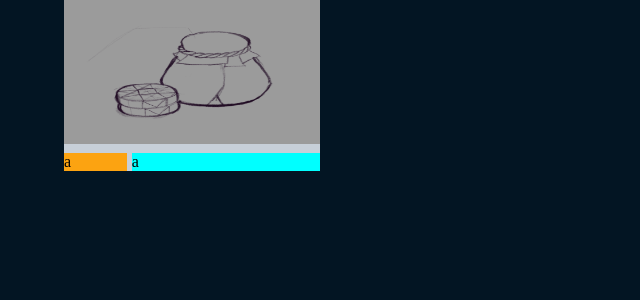
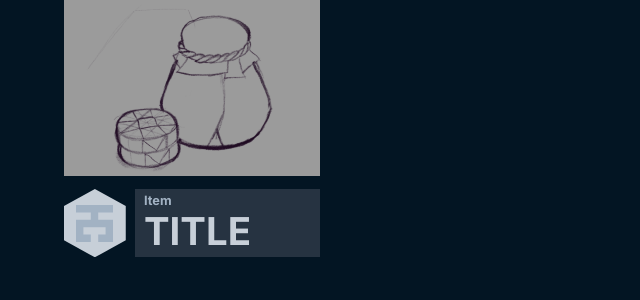
Before and after one commit to sorrowmismana/Cereta-Shagafar, a React (Vite) app: page / in a window 1280 px wide. Shown: the top 300 px of the page, without its empty margins (0-640 px from the left). Built offline with nearby package versions, Linux system fonts and the light colour scheme.

Commit message:
added article card with no animation

```diff
--- a/src/ArticleCard.jsx
+++ b/src/ArticleCard.jsx
@@ -1,4 +1,5 @@
 import image from "./assets/items/Shagafarian-lohtikhar.png"
+import religion_icon from "./assets/icon/religion_icon.svg"
 
 function ArticleCard(){
     return(
@@ -6,8 +7,16 @@ function ArticleCard(){
             <div className="image">
                 <img src={image}/>
             </div>
-            <div className="articleIcon">a</div>
-            <div className="title">a</div>
+            <div className="articleIcon">
+                <div src={religion_icon} className="itemCardIcon">
+                </div>
+            </div>
+            <div className="title">
+                <div className="articleCategory"> item</div>
+                <div className="articleTitle">
+                    <h2>TITLE</h2>
+                </div>
+            </div>
         </div>
     )
 }
--- a/src/index.css
+++ b/src/index.css
@@ -272,9 +272,9 @@ body{
 }
 
 .itemCardIcon{
-    width: 65%;
+    width: 60%;
     aspect-ratio: 1;
-    background-color: #869BB2;
+    background-color: #A2B2C3;
     transition: background-color 0.4s ease, translate 0.4s ease;
     -webkit-mask: url("./assets/icon/religion_icon.svg")0 0 / 100% 100% no-repeat;
             mask: url("./assets/icon/religion_icon.svg")0 0 / 100% 100% no-repeat;
@@ -372,16 +372,17 @@ body{
     "image image"
     "articleIcon title";
     grid-template-columns: 1fr 3fr;
-    gap: 0.4vw;
-    background-color: #C7CFD8;
+    gap: 0.7vw;
+
 }
 
 .articleCard div.image{
     grid-area: image;
-    aspect-ratio: 16/9;
+    aspect-ratio: 16/11;
 }
 
 .articleCard div.image img{
+    object-fit: cover;
     grid-area: image;
     width: 100%;
     height: 100%;
@@ -390,10 +391,56 @@ body{
 .articleCard div.articleIcon{
     grid-area: articleIcon;
     align-self: stretch;
-    background-color: #FCA311;
+    width: 100%;
+    aspect-ratio: 1/1;
+}
+
+.articleCard .articleIcon{
+    display: flex;
+    align-items: center;
+    justify-content: center;
+    position: relative;
+    width: 100%;
+    aspect-ratio: 1/1.1547;
+    min-width: 0;
+    background: #C7CFD8;
+     clip-path: polygon(50% 0%, 100% 25%, 100% 75%, 50% 100%, 0% 75%, 0% 25%);
 }
 
 .articleCard div.title{
+    box-sizing: border-box;
+    display: flex;
+    flex-direction: column;
     grid-area: title;
-    background-color: aqua;
+    background-color: #263341;
+    padding-top: 2%;
+    padding-bottom: 2%;
+    padding-left: 5%;
+    padding-right: 5%;
 }
+
+.articleCard .articleTitle{
+    margin: 0;
+    padding: 0;
+    flex: 3;
+    color: #C7CFD8;
+    font-family: "Inter", sans-serif;
+    font-weight: 900;
+    font-size: 2vw;
+    text-transform: uppercase;
+    top: 0;
+}
+
+
+.articleTitle, .articleCategory{
+    text-transform: capitalize;
+}
+
+
+.articleCard .articleCategory{
+    flex: 1;
+    color: #A2B2C3;
+    font-family: "Inter", sans-serif;
+    font-weight: 700;
+    font-size: 1vw;
+}
```
